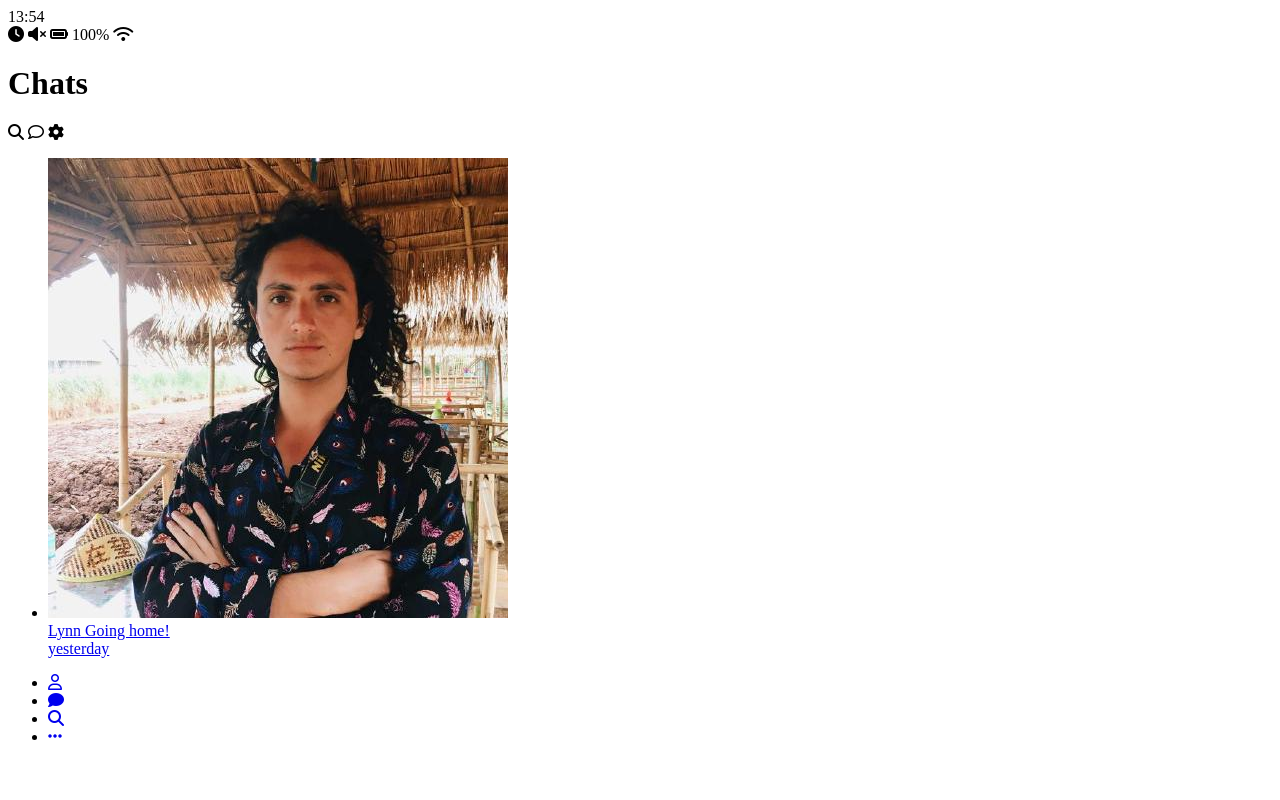
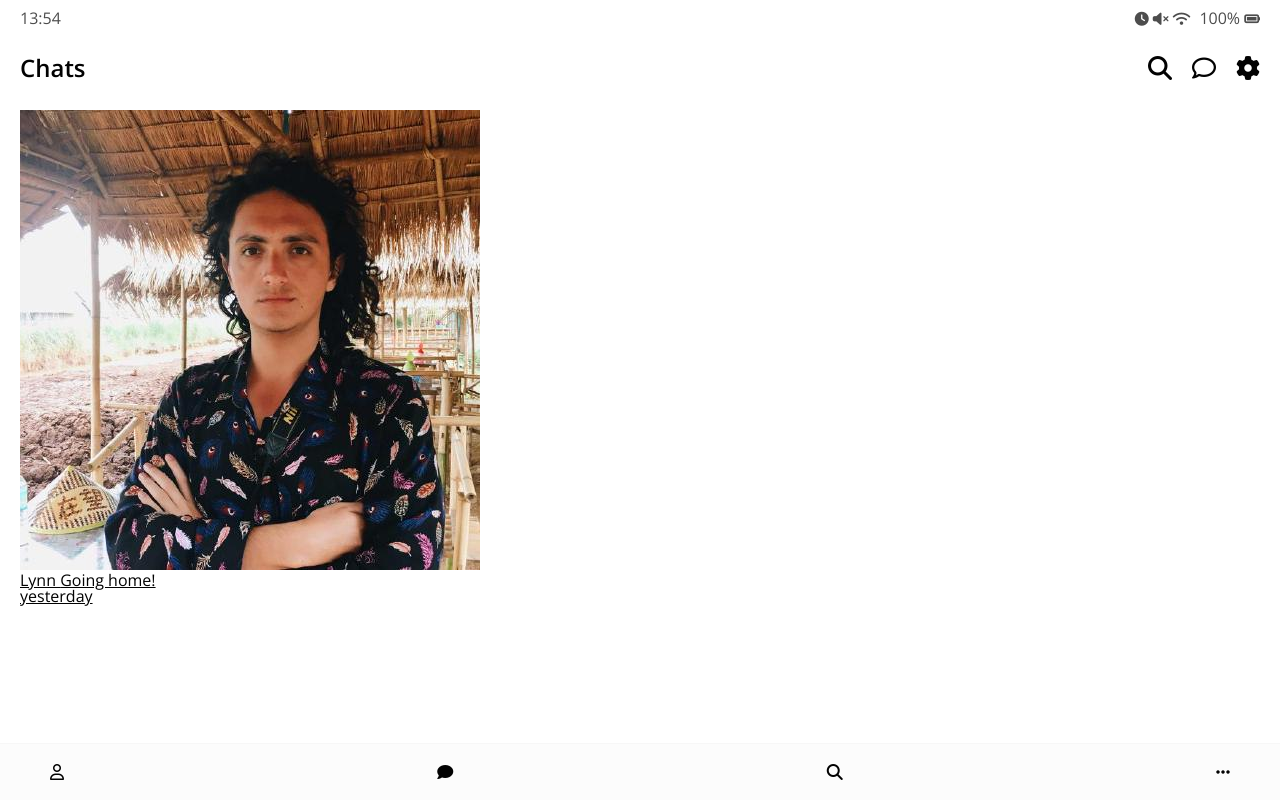
Before and after one commit to since1630/kakao-clone-V2.0, a plain HTML site: page index.html in a window 1280 px wide. Drawn offline with nearby package versions, Linux system fonts and the light colour scheme.

Commit message:
kakao clone v2.0

```diff
--- /dev/null
+++ b/CSS/header.css
@@ -0,0 +1,23 @@
+.header {
+  display: flex;
+  justify-content: space-between;
+  align-items: center;
+  margin-bottom: 30px;
+}
+.header .header__title {
+  font-size: 24px;
+  font-weight: 600;
+}
+.header__icon {
+  font-size: 24px;
+  margin-left: 20px;
+  cursor: pointer;
+}
+.header__header-column {
+  display: flex;
+  align-items: center;
+}
+.header__back-btn {
+  font-size: 22px;
+  margin-right: 20px;
+}
--- /dev/null
+++ b/CSS/nav-bar.css
@@ -0,0 +1,13 @@
+.nav {
+  position: fixed;
+  width: 100%;
+  background-color: #fcfcfc;
+  padding: 20px 50px;
+  left: 0;
+  bottom: 0;
+  border-top: 1px solid #f7f7f7;
+}
+.nav__list {
+  display: flex;
+  justify-content: space-between;
+}
--- /dev/null
+++ b/CSS/reset.css
@@ -0,0 +1,129 @@
+/* http://meyerweb.com/eric/tools/css/reset/
+   v2.0 | 20110126
+   License: none (public domain)
+*/
+
+html,
+body,
+div,
+span,
+applet,
+object,
+iframe,
+h1,
+h2,
+h3,
+h4,
+h5,
+h6,
+p,
+blockquote,
+pre,
+a,
+abbr,
+acronym,
+address,
+big,
+cite,
+code,
+del,
+dfn,
+em,
+img,
+ins,
+kbd,
+q,
+s,
+samp,
+small,
+strike,
+strong,
+sub,
+sup,
+tt,
+var,
+b,
+u,
+i,
+center,
+dl,
+dt,
+dd,
+ol,
+ul,
+li,
+fieldset,
+form,
+label,
+legend,
+table,
+caption,
+tbody,
+tfoot,
+thead,
+tr,
+th,
+td,
+article,
+aside,
+canvas,
+details,
+embed,
+figure,
+figcaption,
+footer,
+header,
+hgroup,
+menu,
+nav,
+output,
+ruby,
+section,
+summary,
+time,
+mark,
+audio,
+video {
+  margin: 0;
+  padding: 0;
+  border: 0;
+  font-size: 100%;
+  font: inherit;
+  vertical-align: baseline;
+}
+/* HTML5 display-role reset for older browsers */
+article,
+aside,
+details,
+figcaption,
+figure,
+footer,
+header,
+hgroup,
+menu,
+nav,
+section {
+  display: block;
+}
+body {
+  line-height: 1;
+}
+ol,
+ul {
+  list-style: none;
+}
+blockquote,
+q {
+  quotes: none;
+}
+blockquote:before,
+blockquote:after,
+q:before,
+q:after {
+  content: "";
+  content: none;
+}
+table {
+  border-collapse: collapse;
+  border-spacing: 0;
+}
--- /dev/null
+++ b/CSS/status-bar.css
@@ -0,0 +1,12 @@
+.status-bar {
+  display: flex;
+  justify-content: space-between;
+  margin-bottom: 30px;
+  opacity: 0.7;
+}
+.status-bar i {
+  font-size: 14px;
+}
+.status-bar__battery-level {
+  margin-left: 5px;
+}
--- /dev/null
+++ b/CSS/style.css
@@ -0,0 +1,19 @@
+@import "reset.css";
+@import "status-bar.css";
+@import "https://fonts.googleapis.com/css?family=Open+Sans:400,600&display=swap";
+@import "header.css";
+@import "nav-bar.css";
+
+body {
+  background-color: white;
+  padding: 10px 20px;
+  color: #020202;
+  font-family: "open sans", -apple-system, BlinkMacSystemFont, "Segoe UI",
+    Roboto, Oxygen, Ubuntu, Cantarell, "Open Sans", "Helvetica Neue", sans-serif;
+}
+a {
+  color: inherit;
+}
+* {
+  box-sizing: border-box;
+}
--- a/index.html
+++ b/index.html
@@ -8,6 +8,7 @@
       src="https://kit.fontawesome.com/62f57fdba4.js"
       crossorigin="anonymous"
     ></script>
+    <link rel="stylesheet" href="css/style.css">
   </head>
   <body>
     <div class="status-bar">
@@ -17,9 +18,9 @@
       <div class="status-bar__column">
         <i class="fas fa-clock"></i>
         <i class="fas fa-volume-mute"></i>
+        <i class="fas fa-wifi"></i>
+        <span class="status-bar__battery-level">100%</span>
         <i class="fas fa-battery-full"></i>
-        <span class="status-bar__battery-level">100%</span>
-        <i class="fas fa-wifi"></i>
       </div>
     </div>
     <header class="header">
```
Also changed, not shown: chat.html (+6 -7 lines), find.html (+1 -0 lines), friends.html (+1 -1 lines), more.html (+1 -0 lines), settings.html (+2 -1 lines).
